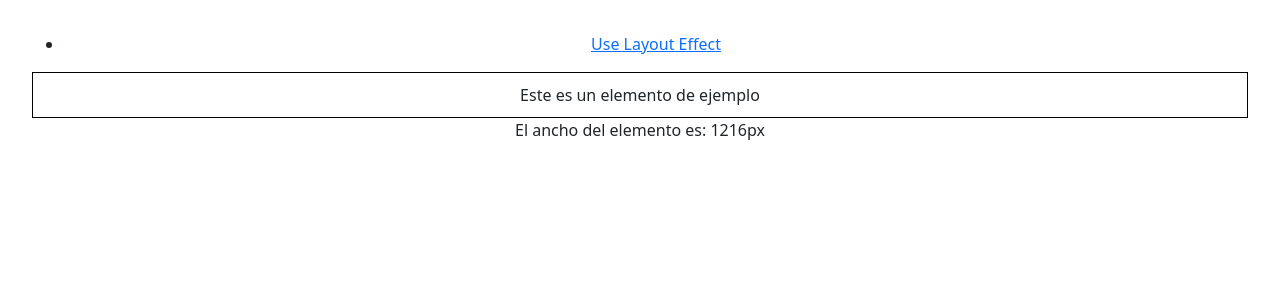
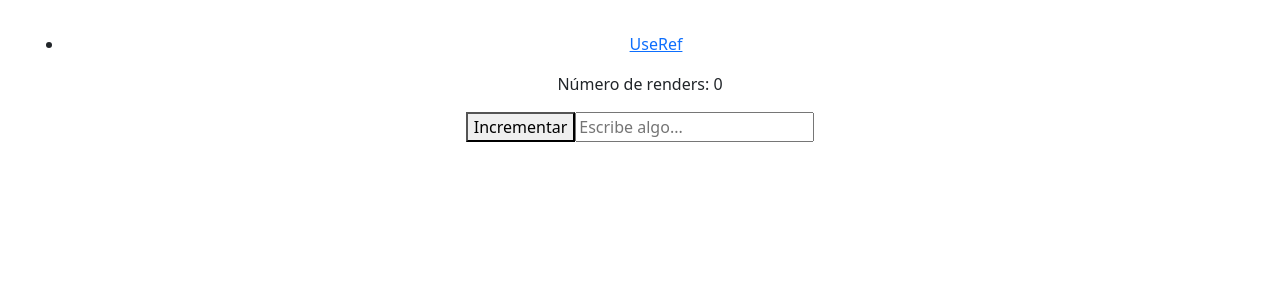
Before and after one commit to pedronieto84/react-19, a React (Vite) app in the folder react-19-curso/: page / in a window 1280 px wide. Shown: the top 300 px of the page. Built offline with nearby package versions, Linux system fonts and the light colour scheme.

Commit message:
Ref hooks: useRef

```diff
--- a/react-19-curso/src/App.jsx
+++ b/react-19-curso/src/App.jsx
@@ -11,7 +11,7 @@ function App() {
     <nav>
       <ul>
         <li>
-          <Link to="/">Use Layout Effect</Link>
+          <Link to="/">UseRef</Link>
         </li>
       </ul>
     </nav>
--- a/react-19-curso/src/componentes/functionalComponent.jsx
+++ b/react-19-curso/src/componentes/functionalComponent.jsx
@@ -1,28 +1,29 @@
-// Uso de useLayoutEffect
-import { useLayoutEffect, useState, useRef } from "react";
+// Uso de useRef
+import {  useRef } from "react";
 
 const FunctionalComponent = () => {
 
+  const renderCount = useRef(0); // Contador de renders
+  const inputRef = useRef(null); // Crear una referencia para el input
 
-  const [width, setWidth] = useState(0);
-  const ref = useRef(null); // Usamos useRef porque interactuamos con el DOM
 
-  useLayoutEffect(() => {
-    console.log(ref);
-    if (ref.current) {
-      // Medimos el ancho del elemento referenciado
-      const measuredWidth = ref.current.getBoundingClientRect().width;
-      setWidth(measuredWidth);
-    }
-  }, []); // El array vacío asegura que esto solo se ejecute una vez, después del montaje
+  // Controlamos el evento con una función
+  const manejarClick = () => {
+    renderCount.current += 1 // Es mutable, puedo modificarlo directamente
+    inputRef.current.value = renderCount.current
+    inputRef.current.focus(); // Hacemos focus en el input (interactuamos con DOM sin renderizar)
+  };
 
   return (
     <div>
-      <div ref={ref} style={{ border: '1px solid black', padding: '10px' }}>
-        Este es un elemento de ejemplo
-      </div>
-      <p>El ancho del elemento es: {width}px</p>
+      <p>Número de renders: {renderCount.current}</p>
+      <button onClick={manejarClick}>Incrementar</button>
+
+      <input ref={inputRef} type="text" placeholder="Escribe algo..." />
+
     </div>
+
+
   );
 }
 
```
